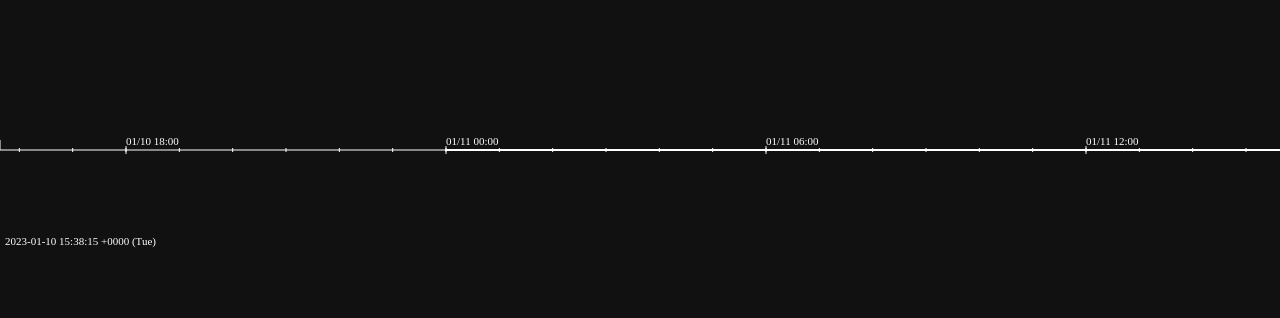
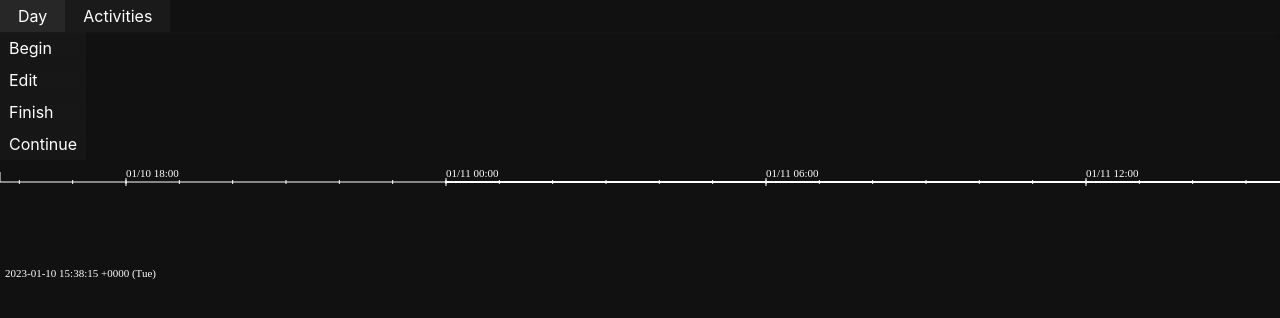
Before and after one commit to supernovaw/timetrack, a SvelteKit app: page / in a window 1280 px wide. Shown: the top 318 px of the page. Built offline with nearby package versions, Linux system fonts and the light colour scheme.

Commit message:
add MenuBar.svelte

```diff
--- /dev/null
+++ b/src/lib/components/MenuBar.svelte
@@ -0,0 +1,104 @@
+<script>
+    import { onMount } from "svelte";
+    let navElement;
+
+    onMount(() => {
+        const onEnter = (e) => e.target.classList.add("open"),
+            onLeave = (e) => e.target.classList.remove("open");
+        for (const g of navElement.querySelectorAll(".group")) {
+            g.addEventListener("mouseenter", onEnter);
+            g.addEventListener("mouseleave", onLeave);
+        }
+        navElement.addEventListener("click", (e) => {
+            if (e.target.nodeName !== "BUTTON") return;
+            e.target.closest(".group")?.classList.remove("open");
+            e.target.blur(); // Remove focus from buttons so they're not causing dropdowns to stay shown
+        });
+    });
+</script>
+
+<nav bind:this={navElement}>
+    <div class="group">
+        Day
+        <div class="group-items">
+            <button>Begin</button>
+            <button>Edit</button>
+            <button>Finish</button>
+            <button>Continue</button>
+        </div>
+    </div>
+    <div class="group">
+        Activities
+        <div class="group-items">
+            <button>Edit</button>
+        </div>
+    </div>
+</nav>
+
+<style>
+    nav {
+        display: flex;
+        box-shadow: 0 0 4px #1a1a1a;
+    }
+
+    .group {
+        padding: 6px 18px;
+        position: relative;
+        background-color: #1a1a1a;
+        transition: 0.1s ease-out;
+        user-select: none;
+        cursor: default;
+    }
+
+    .group:global(.open) {
+        z-index: 1;
+        background-color: #272727;
+    }
+
+    .group .group-items {
+        position: absolute;
+        top: 100%;
+        left: 0;
+        min-width: 100%;
+        display: flex;
+        flex-direction: column;
+        transition: 0.1s ease-out;
+        opacity: 0;
+        translate: 0 -5px;
+        pointer-events: none;
+    }
+
+    .group:global(.open) .group-items,
+    .group-items:focus-within {
+        opacity: 1;
+        translate: 0 0;
+        pointer-events: all;
+    }
+
+    button {
+        padding: 6px 9px;
+        color: white;
+        background-color: #3333;
+        backdrop-filter: blur(4px);
+        font: inherit;
+        text-align: start;
+        transition: 0.1s ease-out;
+        user-select: none;
+        cursor: pointer;
+        border: none;
+        outline: none;
+    }
+
+    button:hover,
+    button:focus-visible {
+        background-color: #3337;
+    }
+
+    button:active {
+        transform: scale(1.1);
+    }
+
+    button:focus-within {
+        z-index: 1;
+    }
+</style>
--- a/src/routes/+page.svelte
+++ b/src/routes/+page.svelte
@@ -1,5 +1,7 @@
 <script>
+    import MenuBar from "$lib/components/MenuBar.svelte";
     import Timeline from "$lib/timeline/Timeline.svelte";
 </script>
 
+<MenuBar />
 <Timeline style="width: 100%; height: 250px; display: block" />
```
